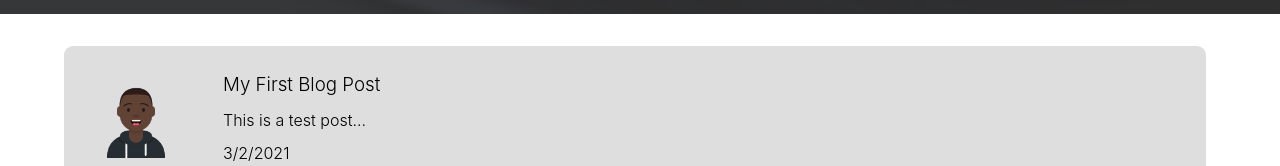
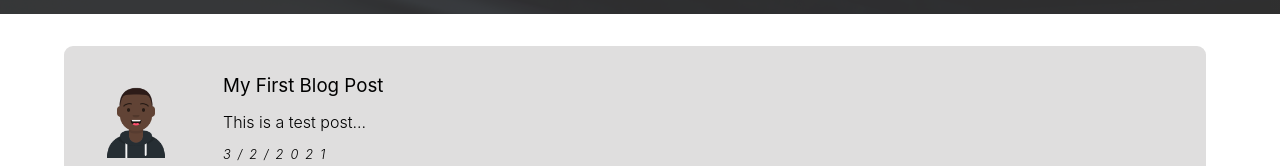
Before and after one commit to iamndlovu/iamndlovu-blog, a React (Create React App) app: page / in a window 1280 px wide. Shown: the part 786-952 px from the top of the page. Built offline with nearby package versions, Linux system fonts and the light colour scheme.

Commit message:
increase font weight of post title

```diff
--- a/src/components/posts/AllPosts.module.scss
+++ b/src/components/posts/AllPosts.module.scss
@@ -28,6 +28,16 @@
 				display: flex;
 				flex-direction: column;
 				justify-content: space-evenly;
+
+				h3 {
+					font-weight: 400;
+				}
+
+				p:last-child {
+					font-style: italic;
+					letter-spacing: 7px;
+					font-size: 0.8rem;
+				}
 			}
 
 			div {
```
